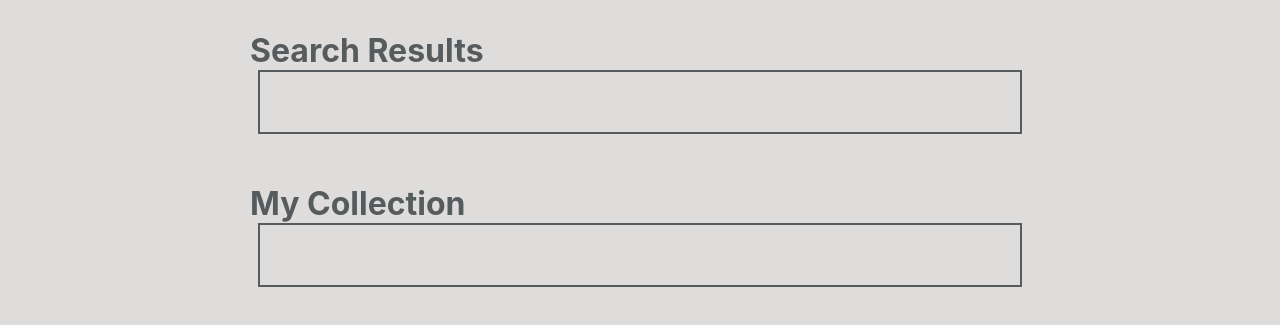
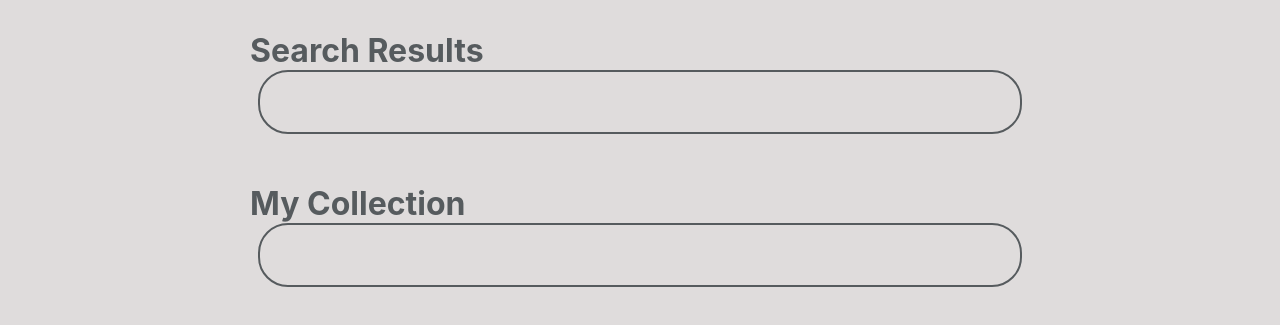
Before and after one commit to EricHagood/Bookworm, a React (Create React App) app in the folder bookworm-client/: page / in a window 1280 px wide. Shown: the part 469-794 px from the top of the page. Built offline with nearby package versions, Linux system fonts and the light colour scheme; no server answers.

Commit message:
rounded view containers

```diff
--- a/bookworm-client/src/App.css
+++ b/bookworm-client/src/App.css
@@ -107,6 +107,7 @@ margin-top: 10px;
   padding: 30px;
   margin: auto;
   border: 2px solid rgb(86,91,94);
+  border-radius: 30px;
 }
 .search-results-title {
   color: rgb(86,91,94);
@@ -128,6 +129,7 @@ margin-top: 10px;
   margin: auto;
   margin-top: 0px;
   border: 2px solid rgb(86,91,94);
+  border-radius: 30px;
 }
 .button-container {
   flex-direction: row;
```
